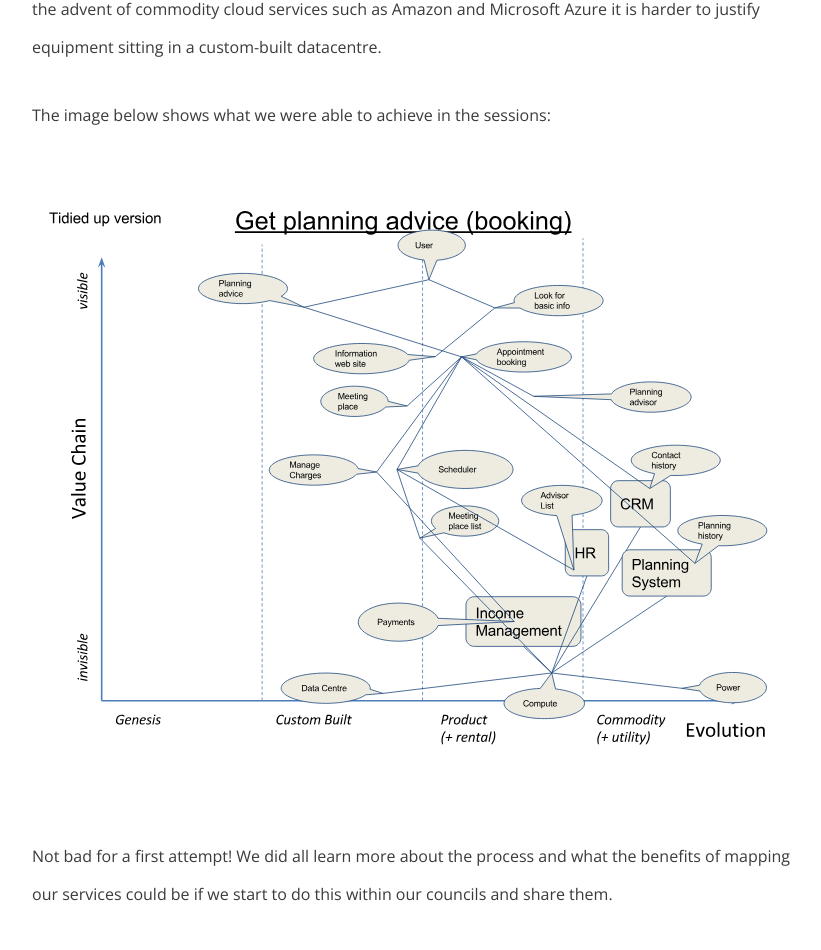
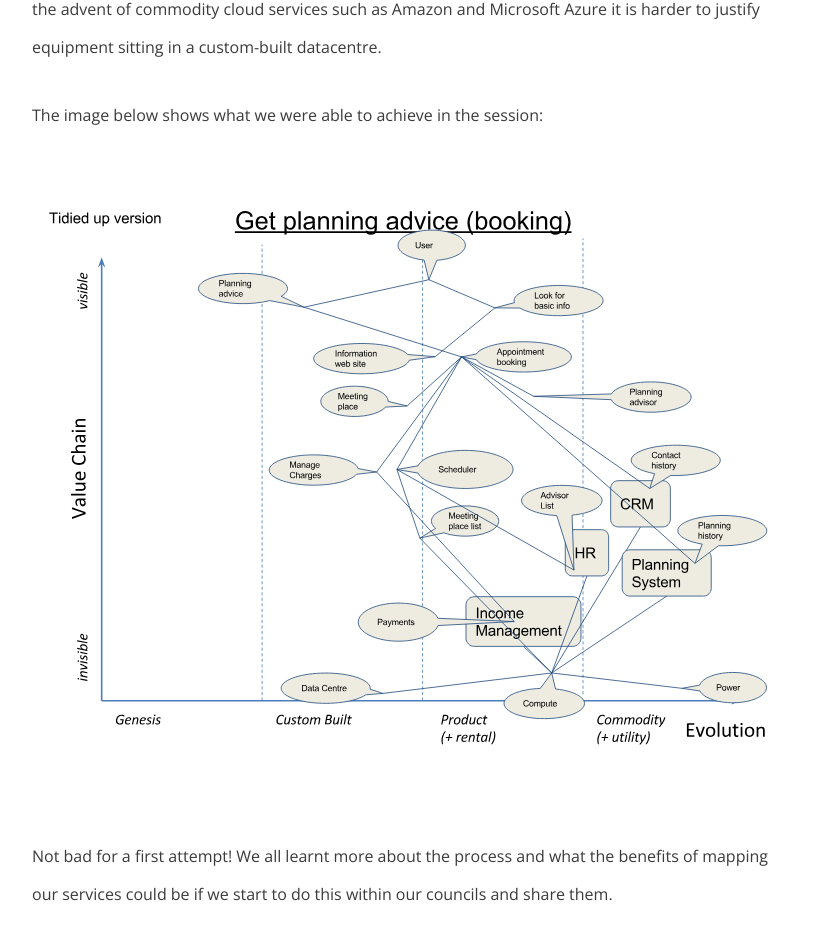
Before and after one commit to BforBen/bforben.github.io, a Jekyll site: the page built from _posts/2016-11-05-having-a-go-at-wardley-mapping.md, in a window 1280 px wide and 1400 px high, scrolled down 2446 px. Shown: the part 156-1106 px from the top of the window, without its empty margins (228-1049 px from the left). Built offline with Jekyll 4.4.1, drawn with Linux system fonts in a browser that asks for light colours; nearby versions of some CDN libraries; comment, search, counter and statistics services are not loaded.

Commit message:
Update 2016-11-05-having-a-go-at-wardley-mapping.md

```diff
--- a/_posts/2016-11-05-having-a-go-at-wardley-mapping.md
+++ b/_posts/2016-11-05-having-a-go-at-wardley-mapping.md
@@ -30,11 +30,11 @@ Many councils are implementing CRMs (such as Microsoft Dynamics CRM) or "platfor
 
 A Head of IT is likely to be more interested in the tail of the value-chain where items such as the "data centre" that contains the IT equipment used to run the applications is mapped and also power. With the advent of commodity cloud services such as Amazon and Microsoft Azure it is harder to justify equipment sitting in a custom-built datacentre.
 
-The image below shows what we were able to achieve in the sessions:
+The image below shows what we were able to achieve in the session:
 
 ![Wardley Mapping Hangout output](/content/2016/11/wardleyish-map-hangout-1.svg "Wardley Mapping Hangout output")
 
-Not bad for a first attempt! We did all learn more about the process and what the benefits of mapping our services could be if we start to do this within our councils and share them.
+Not bad for a first attempt! We all learnt more about the process and what the benefits of mapping our services could be if we start to do this within our councils and share them.
 
 ## We're planning more introductory Hangouts
 
```
